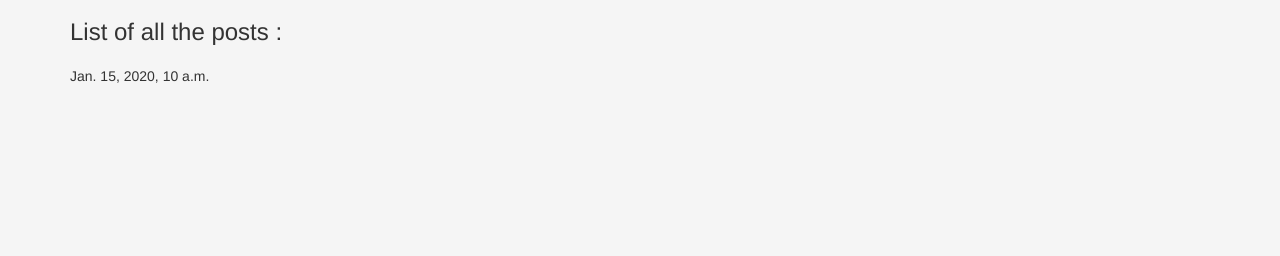
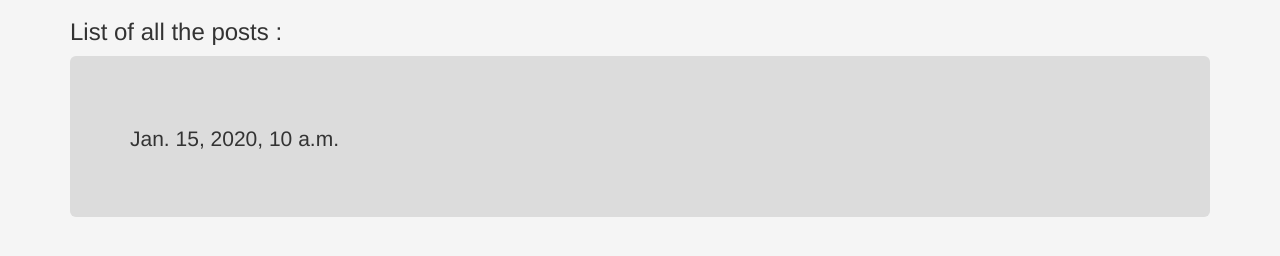
Before and after one commit to rishabhkalra96/DjangoWebapp, a Django app: page /home/ in a window 1280 px wide. Shown: the part 314-570 px from the top of the page. Run offline with Django 3.2, Linux system fonts and the light colour scheme; a user stored in the database is signed in; tables that the repository leaves empty hold one stand-in row (values such as "Sample post"); some libraries are stand-ins or nearby versions.

Commit message:
changes to homepage to display posts

```diff
--- a/home/templates/home/home.html
+++ b/home/templates/home/home.html
@@ -14,9 +14,13 @@
     </form>
         <p><h1>The text you entered is : {{ text }}</h1></p>
         <h3>List of all the posts :</h3>
+
     {% for post in posts %}
+        <div style="background: #DCDCDC " !important class="jumbotron">
         <h1>{{ post.post }}</h1>
         <p>{{ post.date }}</p>
+        </div>
     {% endfor %}
+
     </div>
 {% endblock %}
```
Also changed, not shown: home/migrations/0001_initial.py (added), home/migrations/0002_post_date.py (added).
